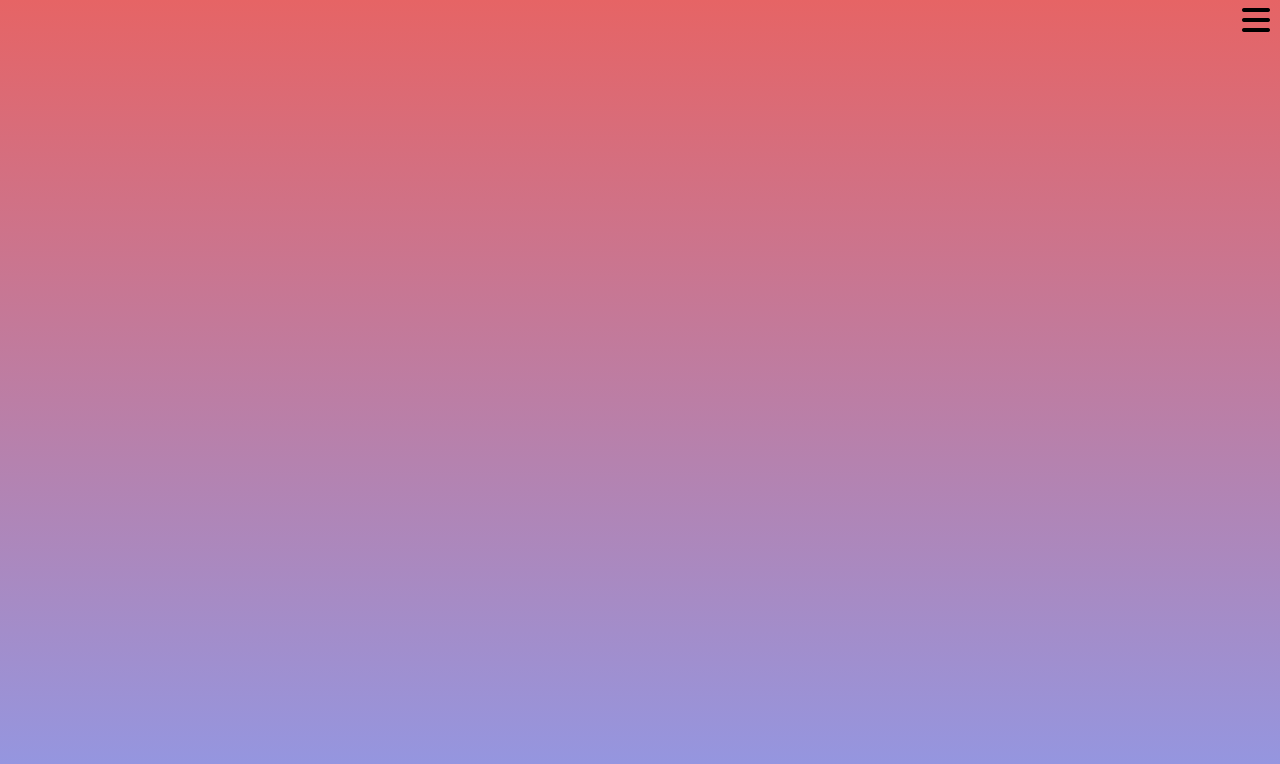
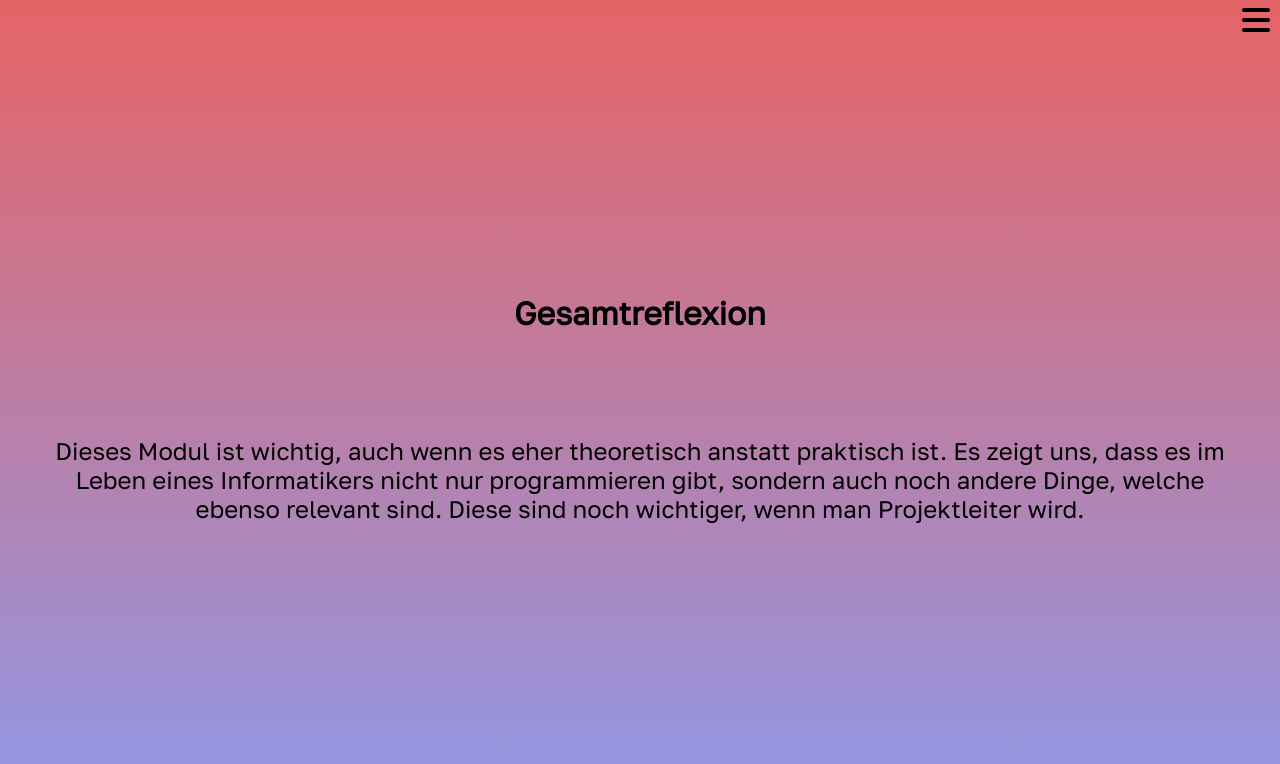
Before and after one commit to YetAnotherCoder00/YetAnotherCoder00.github.io, a SvelteKit app: page /gesamtreflexion in a window 1280 px wide. Shown: the top 764 px of the page. Built offline with nearby package versions, Linux system fonts and the light colour scheme.

Commit message:
Added some finishing touches

```diff
--- a/src/routes/+layout.svelte
+++ b/src/routes/+layout.svelte
@@ -8,6 +8,7 @@
 
 {#if menu}
     <div class="body2" in:fade={{duration: 300, delay: 300}} out:fade={{duration: 300, delay: 0}}>
+        <!-- svelte-ignore a11y-click-events-have-key-events -->
         <i class="fa-solid fa-x fa-2xl" style="top: 20px; right: 10px; position: absolute; z-index: 12;" on:click={() => {menu = false}} transition:fade></i>
         <div style="display: flex; justify-content: center; align-items: center; height: 100vh; flex-direction: column; line-height: 1.6 ">
             <a href="/" on:click={() => {menu = false}}>Home</a> <br> <br>
@@ -20,6 +21,7 @@
         </div>
     </div>
 {:else}
+    <!-- svelte-ignore a11y-click-events-have-key-events -->
     <div class="body" in:fade={{duration: 300, delay: 300}} out:fade={{duration: 300, delay: 0}}>
         <i class="fa-solid fa-bars fa-2xl" style="top: 20px; right: 10px; position: absolute; z-index: 12;" on:click={() => {menu = true}} transition:fade></i>
         <slot />
@@ -31,6 +33,17 @@
 
     @media (max-width: 679px) {
         .body {
+            align-items: center;
+            text-align: center;
+            align-content: center;
+            background: linear-gradient(#e66465, #9198e5, #e66465) repeat;
+            user-select: none;
+            min-height: 100%;
+            height: auto;
+            margin: 0;
+            top: 0;
+        }
+        .body2 {
             align-items: center;
             text-align: center;
             align-content: center;
@@ -55,23 +68,6 @@
             margin: 0;
             top: 0;
         }
-    }
-
-    @media (max-width: 679px){
-        .body2 {
-            align-items: center;
-            text-align: center;
-            align-content: center;
-            background: linear-gradient(#e66465, #9198e5, #e66465) repeat;
-            user-select: none;
-            min-height: 100%;
-            height: auto;
-            margin: 0;
-            top: 0;
-        }
-    }
-
-    @media (min-width: 680px){
         .body2 {
             align-items: center;
             text-align: center;
--- a/src/routes/+page.svelte
+++ b/src/routes/+page.svelte
@@ -6,10 +6,10 @@
 
 <div class="body">
     <h1>
-        E-Portfolio
+        Modul 431
     </h1>
 
-    <p>Willkommen bei meinem E-Portfolio. Hier werde ich erklären, was wir alles im Modul 431 gemacht haben!</p>
+    <p>Willkommen auf meiner Seite! Hier werde ich erklären, was wir alles im Modul 431 gemacht haben!</p>
     <p>Drücken Sie auf das Menu Icon oben rechts, um zu beginnen.</p>
 </div>
 
--- a/src/routes/creativitymethods/+page.svelte
+++ b/src/routes/creativitymethods/+page.svelte
@@ -38,8 +38,10 @@
 
     <h2>Kreativitätsmethoden</h2>
 
+    <!-- svelte-ignore a11y-mouse-events-have-key-events -->
     <div class="card-group">
 
+        <!-- svelte-ignore a11y-click-events-have-key-events -->
         <div class="card" id="card1" class:bigCard1="{enlarged1 === true}" on:click={enlarged1toggle} on:mouseout={() => enlarged1 = false}>
             {#if !enlarged1}
                 <p id="title1" out:scale="{{duration: 150}}" in:scale="{{duration: 150, delay: 150}}">
@@ -53,6 +55,7 @@
                 </p>
             {/if}
         </div>
+        <!-- svelte-ignore a11y-click-events-have-key-events -->
         <div class="card" id="card2" class:bigCard2="{enlarged2 === true}" on:click={enlarged2toggle} on:mouseout={() => enlarged2 = false}>
             {#if !enlarged2}
                 <p id="title2" out:scale="{{duration: 150}}" in:scale="{{duration: 150, delay: 150}}">
@@ -65,6 +68,7 @@
                 </p>
             {/if}
         </div>
+        <!-- svelte-ignore a11y-click-events-have-key-events -->
         <div class="card" id="card3" class:bigCard3="{enlarged3 === true}" on:click={enlarged3toggle} on:mouseout={() => enlarged3 = false}>
             {#if !enlarged3}
                 <p id="title3" out:scale="{{duration: 150}}" in:scale="{{duration: 150, delay: 150}}">
@@ -78,6 +82,7 @@
                 </p>
             {/if}
         </div>
+        <!-- svelte-ignore a11y-click-events-have-key-events -->
         <div class="card" id="card4" class:bigCard4="{enlarged4 === true}" on:click={enlarged4toggle} on:mouseout={() => enlarged4 = false}>
             {#if !enlarged4}
                 <p id="title4" out:scale="{{duration: 150}}" in:scale="{{duration: 150, delay: 150}}">
--- a/src/routes/eportfolio/+page.svelte
+++ b/src/routes/eportfolio/+page.svelte
@@ -59,6 +59,8 @@
 <div class="body">
     <h2>E-Portfolio</h2>
     <div class="card-group">
+        <!-- svelte-ignore a11y-click-events-have-key-events -->
+        <!-- svelte-ignore a11y-mouse-events-have-key-events -->
         <div class="card" id="one" class:bigCard1={enlarged1} bind:this={one} on:click={() => {enlarged1toggle()}} on:mouseout={() => enlarged1 = false}> <!-- this comes first -->
             {#if !enlarged1}
                 <p id="title1" out:scale="{{duration: 150}}" in:scale="{{duration: 150, delay: 150}}">
@@ -77,6 +79,8 @@
             </p>
         </div>
 
+        <!-- svelte-ignore a11y-click-events-have-key-events -->
+        <!-- svelte-ignore a11y-mouse-events-have-key-events -->
         <div class="card" class:bigCard1={enlarged2} id="two" bind:this={two} on:click={() => {enlarged2toggle()}} on:mouseout={() => enlarged2 = false}>
             {#if !enlarged2}
                 <p id="title1" out:scale="{{duration: 150}}" in:scale="{{duration: 150, delay: 150}}">
@@ -90,7 +94,9 @@
             {/if}
         </div>
     </div>
+    <!-- svelte-ignore a11y-click-events-have-key-events -->
     <i class="fa-solid fa-circle-arrow-left fa-2xl" on:click={circleLeft}></i>
+    <!-- svelte-ignore a11y-click-events-have-key-events -->
     <i class="fa-solid fa-circle-arrow-right fa-2xl" on:click={circleRight}></i>
 </div>
 
--- a/src/routes/gesamtreflexion/+page.svelte
+++ b/src/routes/gesamtreflexion/+page.svelte
@@ -0,0 +1,25 @@
+<div class="body">
+    <h2>Gesamtreflexion</h2>
+
+    <p>
+        Dieses Modul ist wichtig, auch wenn es eher theoretisch anstatt praktisch ist.
+        Es zeigt uns, dass es im Leben eines Informatikers nicht nur programmieren gibt,
+        sondern auch noch andere Dinge, welche ebenso relevant sind. Diese sind noch wichtiger,
+        wenn man Projektleiter wird.
+    </p>
+</div>
+
+<style>
+     h2 {
+        font-size: 4vh;
+        margin: 0;
+        padding-top: 10vh;
+        padding-bottom: 5vh;
+    }
+
+    p {
+        font-size: 3vh;
+        padding: 5vh;
+        pointer-events: none;
+    }
+</style>
--- a/src/routes/iperka/+page.svelte
+++ b/src/routes/iperka/+page.svelte
@@ -28,6 +28,7 @@
 
 <div class="card-group" id="cardgroup" bind:this={cardgroup}>
 
+    <!-- svelte-ignore a11y-click-events-have-key-events -->
     <div class="card" on:click={cardanimation} bind:this={one}>
         IPERKA Erklärt <br> <br>
         Iperka steht für Informieren, Planen, Entscheiden, Realisieren,
@@ -38,6 +39,7 @@
         man das Projekt im Auge behält. Anschliessend wird alles ausgewertet,
         für das nächste Projekt.
     </div>
+    <!-- svelte-ignore a11y-click-events-have-key-events -->
     <div class="card" on:click={cardanimation} bind:this={two}>
         Meine Meinung <br> <br>
         Man kann mithilfe des IPERKA Modells Projekte besser managen und auch
```
Also changed, not shown: src/routes/projectmanagement/+page.svelte (+10 -2 lines).
